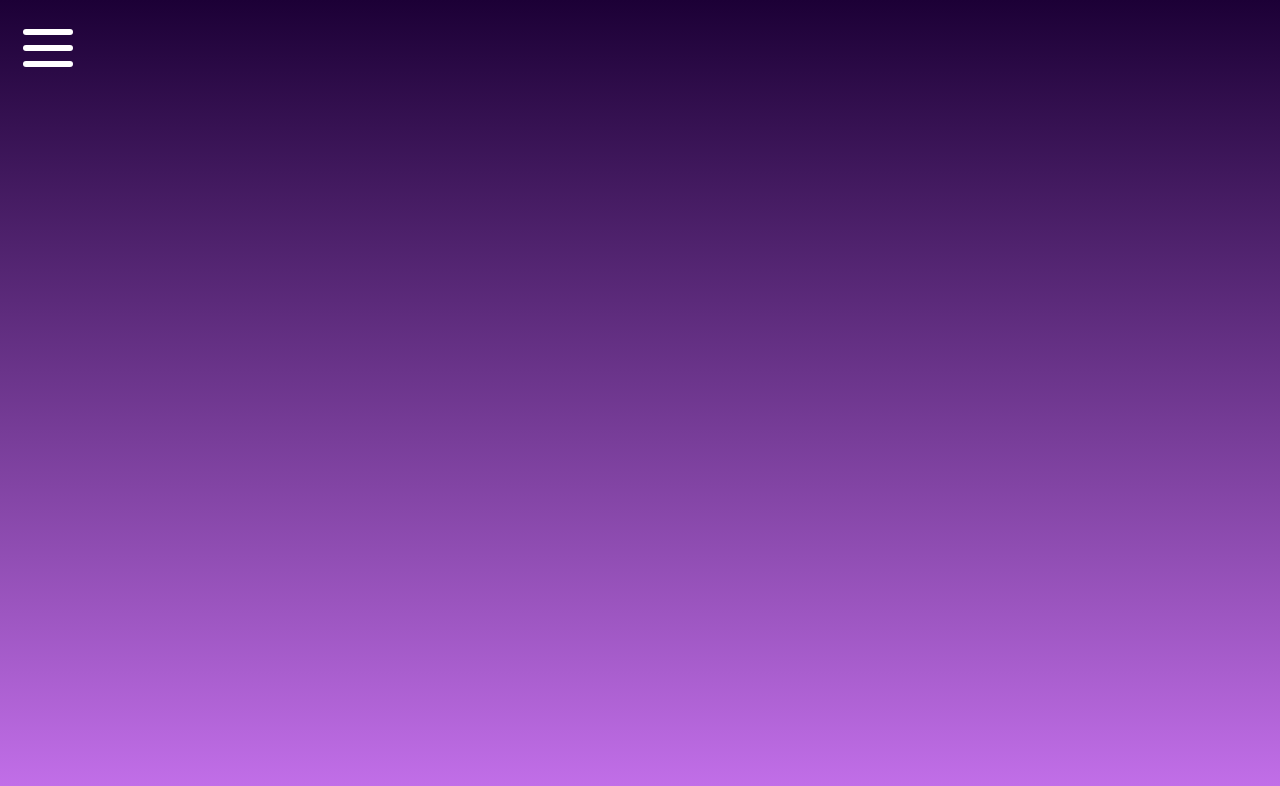
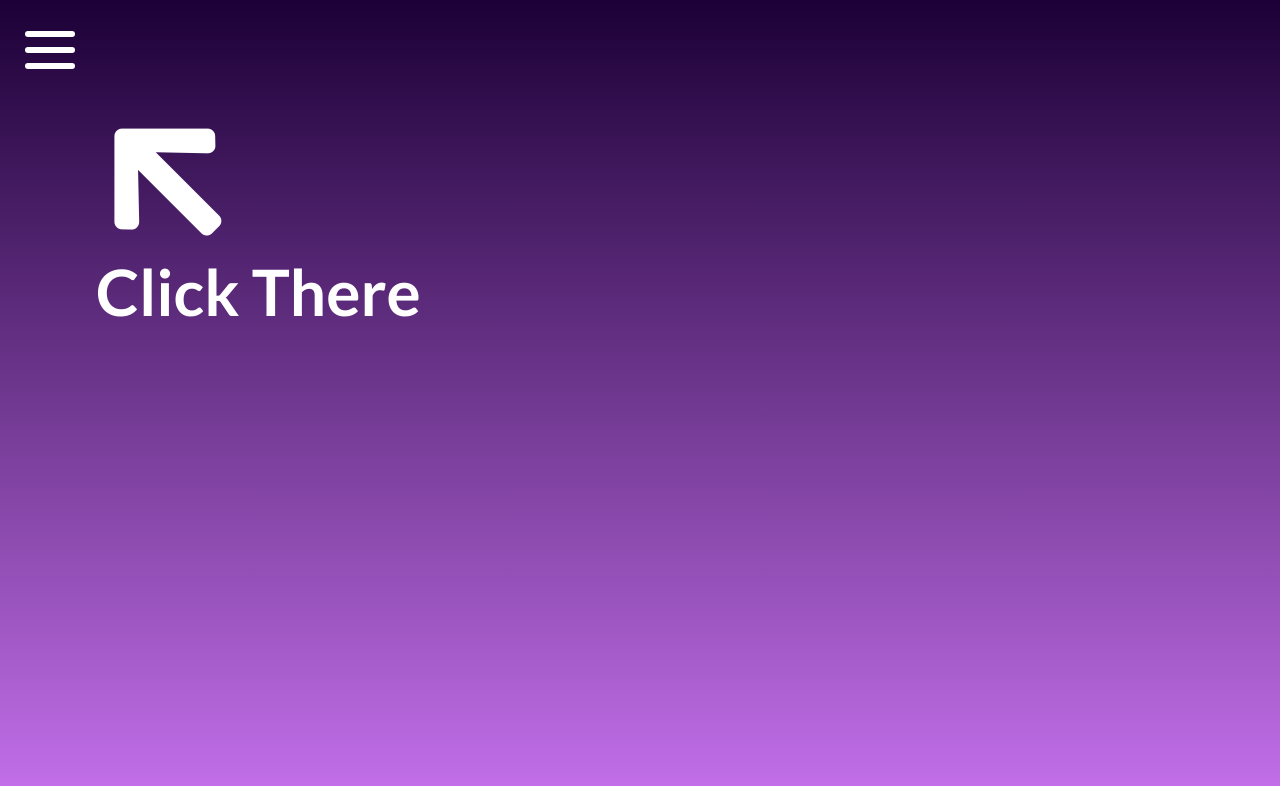
Before and after one commit to pteskey/cpnt262-a1, a plain HTML site: page index.html in a window 1280 px wide. Drawn offline with Linux system fonts and the light colour scheme.

Commit message:
completed README, added aria-label and cleaned up CSS

```diff
--- a/css/style.css
+++ b/css/style.css
@@ -5,24 +5,36 @@ body {
   height: 100vh;
 }
 
+.arrow {
+  transform: rotate(45deg);
+  margin-left: 6rem;
+  color: white;
+}
+
+h2 {
+  font-size: 4rem;
+  font-weight: bold;
+  color: white;
+
+  margin-left: 6rem;
+}
+
 /* NAVIGATION */
 
 .toggle {
   position: absolute;
-  top: .5rem;
-  left: .5rem;
-  z-index: 2;
-  border: none;
+  z-index: 1;
 }
 
 ul {
   display: flex;
-  list-style: none;
+  justify-content: center;
+  align-items: center;
+
   background-color: rgba(0, 0, 0, .3);
   width: 100vw;
   height: 100px;
-  justify-content: center;
-  align-items: center;
+
   transform: translateY(-120px);
   transition: 500ms ease-in-out;
 }
@@ -53,48 +65,52 @@ ul li a:hover {
   justify-content: center;
   align-items: center;
 
-  width: 80px;
-  height: 80px;
+  width: 100px;
+  height: 100px;
+
   cursor: pointer;
+
   transition: all 500ms ease-in-out;
 }
 
-.menu-btn__burger {
+.menu-btnBurger {
   width: 50px;
   height: 6px;
   background: #fff;
   border-radius: 5px;
+
   transition: all 500ms ease-in-out;
 }
 
-.menu-btn__burger::before,
-.menu-btn__burger::after {
+.menu-btnBurger::before,
+.menu-btnBurger::after {
   content: '';
   position: absolute;
   width: 50px;
   height: 6px;
   background: #fff;
   border-radius: 5px;
+
   transition: all 500ms ease-in-out;
 }
 
-.menu-btn__burger::before {
+.menu-btnBurger::before {
   transform: translateY(-16px);
 }
 
-.menu-btn__burger::after {
+.menu-btnBurger::after {
   transform: translateY(16px);
 }
 
-.menu-btn.open .menu-btn__burger {
+.menu-btn.open .menu-btnBurger {
   transform: translateX(-50px);
   background: transparent;
 }
 
-.menu-btn.open .menu-btn__burger::before {
+.menu-btn.open .menu-btnBurger::before {
   transform: rotate(45deg) translate(35px, -35px);
 }
 
-.menu-btn.open .menu-btn__burger::after {
+.menu-btn.open .menu-btnBurger::after {
   transform: rotate(-45deg) translate(35px, 35px);
 }
--- a/index.html
+++ b/index.html
@@ -14,8 +14,8 @@
   <title>cpnt262-a1</title>
 </head>
 <body>
-<div class="toggle menu-btn">
-  <div class="menu-btn__burger"></div>
+<div aria-label="Navigation Toggle" class="toggle menu-btn">
+  <div class="menu-btnBurger"></div>
 </div>
   <nav>
     <ul class="nav">
@@ -25,5 +25,9 @@
       <li><a href="#">Pricing</a></li>
     </ul>
   </nav>
+  <div>
+    <i class="arrow fas fa-arrow-left fa-10x"></i>
+    <h2>Click There</h2>
+  </div>
 </body>
 </html>
```
Also changed, not shown: 1 other file.
